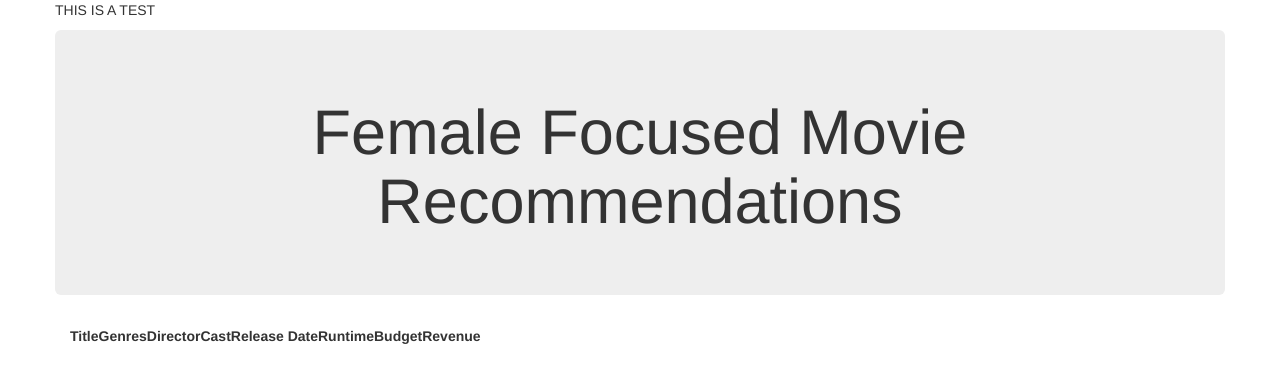
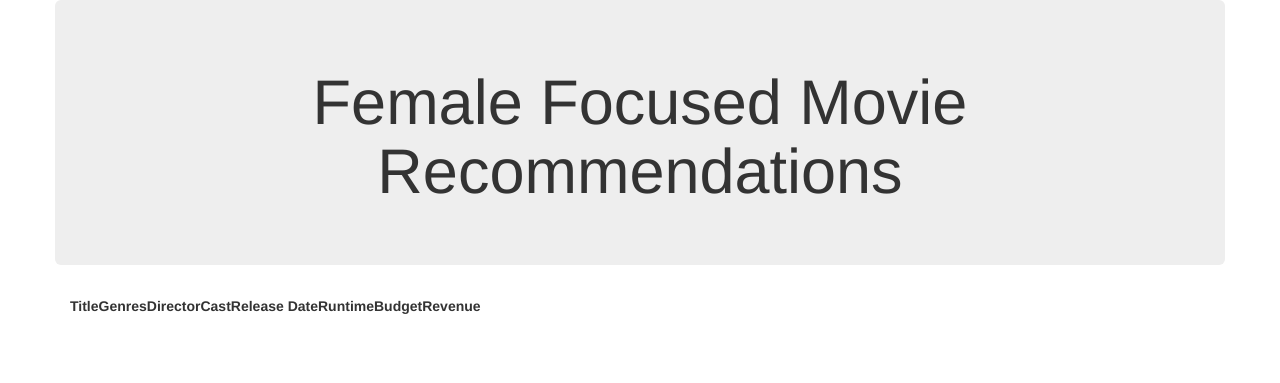
Before and after one commit to juliabrunett/Project-3, a Flask app: page /femalefocused in a window 1280 px wide. Shown: the top 383 px of the page. Run offline with Flask 2, Linux system fonts and the light colour scheme; data that the repository does not hold is empty; some libraries are stand-ins or nearby versions.

Commit message:
removed test

```diff
--- a/templates/femalefocused.html
+++ b/templates/femalefocused.html
@@ -21,7 +21,6 @@
 <body>
   <div class="container">
     <div class="row">
-      <p> THIS IS A TEST</p>
       <div class="col-md-12 jumbotron text-center">
         <h1>Female Focused Movie Recommendations</h1>
       </div>
```
